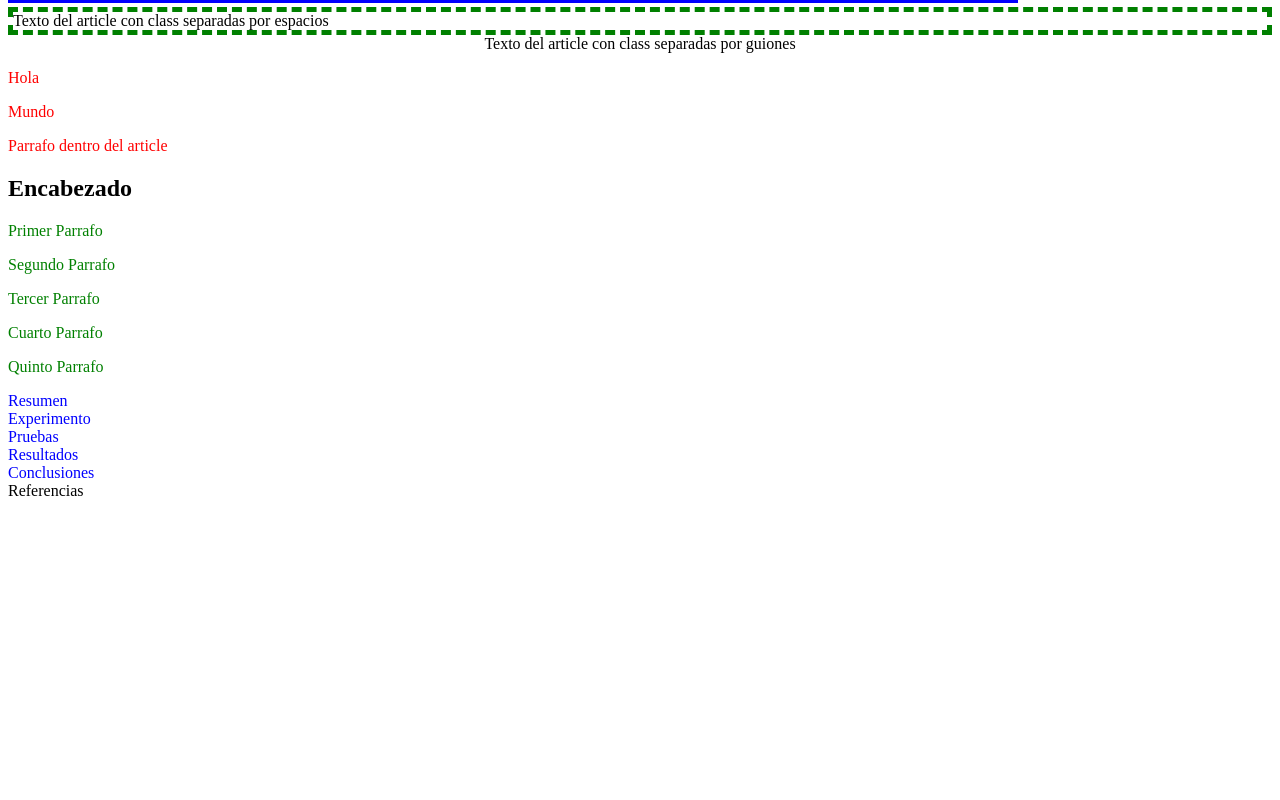
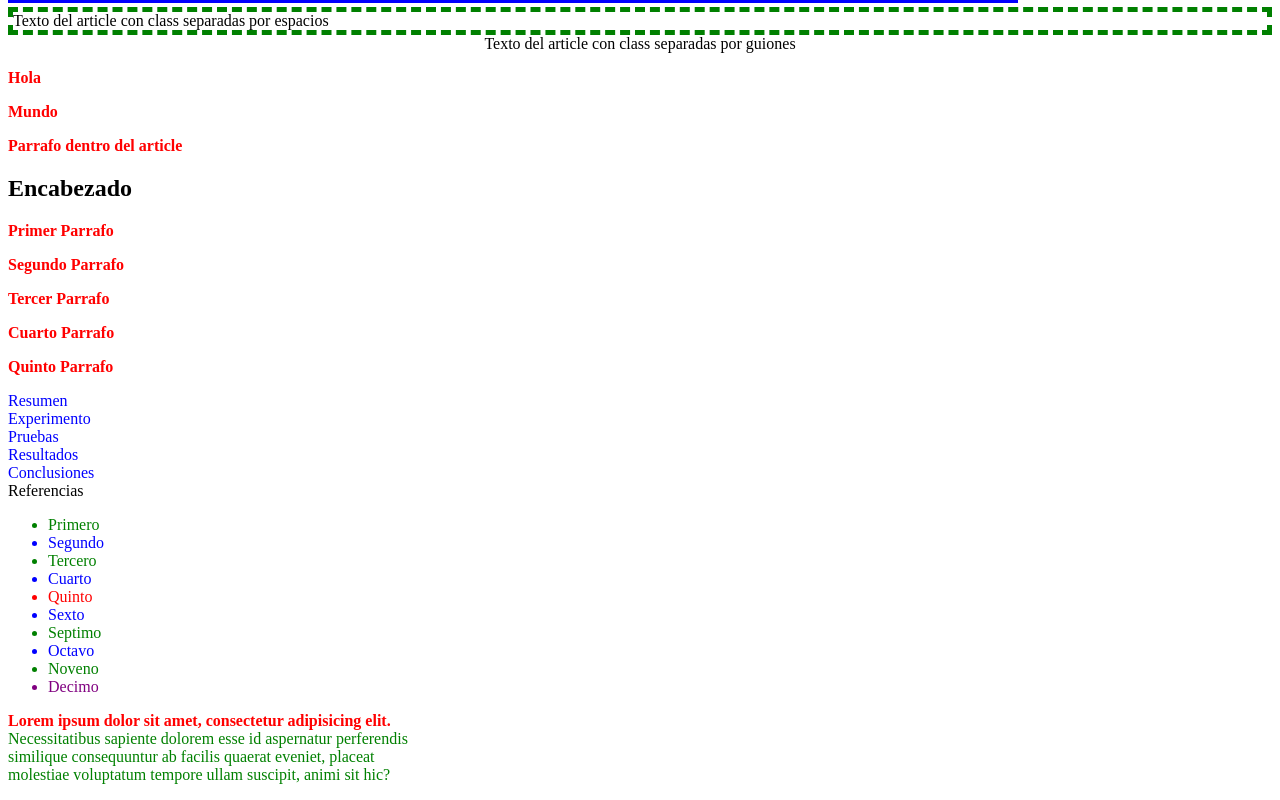
Before and after one commit to MonkeyDKoki/pw218309, a plain HTML site: page selectores/selectoresavanzados.html in a window 1280 px wide. Shown: the part 1015-1815 px from the top of the page. Before the commit the page ends 1523 px from the top, so only its background shows below. Drawn offline with Linux system fonts and the light colour scheme.

Commit message:
Practica Selectores terminada

```diff
--- a/selectores/css/selectoresavanzados.css
+++ b/selectores/css/selectoresavanzados.css
@@ -68,3 +68,19 @@ h2 ~ p{
 section:not(#referencias){
 	color: blue;
 }
+li:nth-child(odd){/*Impar*/
+	color: green;
+}
+li:nth-child(even){/*Par*/
+	color: blue;
+}
+li:nth-child(5){/*Quinto elemento*/
+	color: red;
+}
+li:nth-last-child(1){/*Impar*/
+	color: purple;
+}
+p:first-line{
+	font-weight: bold;
+	color: red;
+}
--- a/selectores/selectoresavanzados.html
+++ b/selectores/selectoresavanzados.html
@@ -37,5 +37,24 @@
 	<section id="resultados">Resultados</section>
 	<section id="conclusiones">Conclusiones</section>
 	<section id="referencias">Referencias</section>
+
+	<ul>
+		<li>Primero</li>
+		<li>Segundo</li>
+		<li>Tercero</li>
+		<li>Cuarto</li>
+		<li>Quinto</li>
+		<li>Sexto</li>
+		<li>Septimo</li>
+		<li>Octavo</li>
+		<li>Noveno</li>
+		<li>Decimo</li>
+	</ul>
+	<p>
+		Lorem ipsum dolor sit amet, consectetur adipisicing elit. <br>
+		Necessitatibus sapiente dolorem esse id aspernatur perferendis <br>
+		similique consequuntur ab facilis quaerat eveniet, placeat <br>
+		molestiae voluptatum tempore ullam suscipit, animi sit hic? <br>
+	</p>
 </body>
 </html>
```
